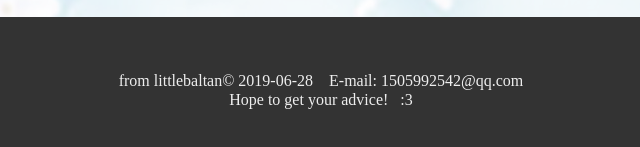
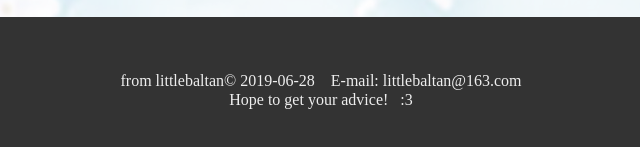
Before and after one commit to xiaobaertan/js-h5-c3-game, a plain HTML site: page index.html in a window 1280 px wide. Shown: the part 859-1006 px from the top of the page, 369-1009 px from the left. Drawn offline with Linux system fonts and the light colour scheme.

Commit message:
Update index.html

```diff
--- a/index.html
+++ b/index.html
@@ -53,7 +53,7 @@
         </div>
     </div>
     <div class="sign">
-        <p>from littlebaltan© 2019-06-28　E-mail: 1505992542@qq.com</p>
+        <p>from littlebaltan© 2019-06-28　E-mail: littlebaltan@163.com</p>
         <p>Hope to get your advice! &nbsp; :3</p>
     </div>
 </body>
```
